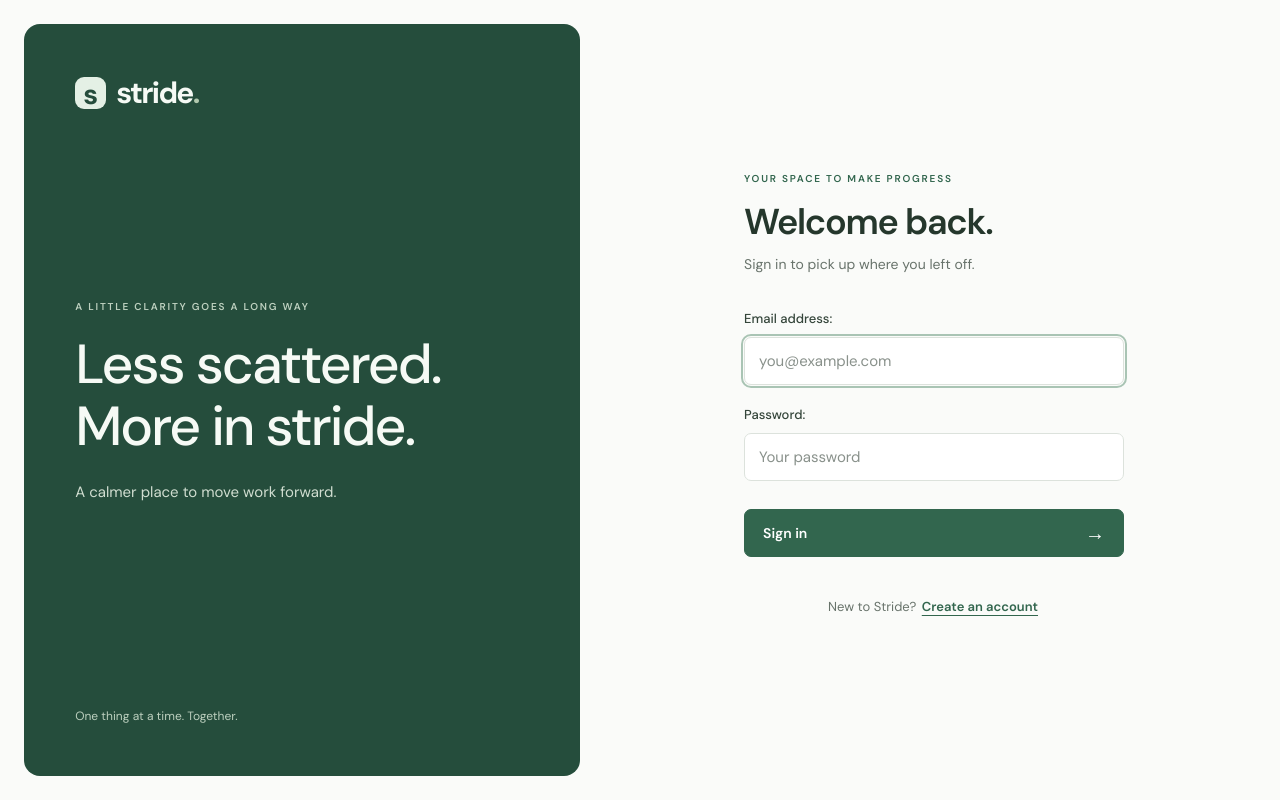
After one commit to rohitmendus/Stride, a Django app: a page that uses templates/accounts/base.html in a window 1280 px wide. The commit adds this page. Run offline with Django 5.2, Linux system fonts and the light colour scheme.

Commit message:
feat(auth): add session authentication and themed account pages

```diff
--- a/accounts/forms.py
+++ b/accounts/forms.py
@@ -1,6 +1,35 @@
-from django.contrib.auth.forms import BaseUserCreationForm, UserChangeForm
+from django import forms
+from django.contrib.auth.forms import (
+    AuthenticationForm,
+    BaseUserCreationForm,
+    UserChangeForm,
+)
 
 from .models import User
+
+
+class EmailLoginForm(AuthenticationForm):
+    username = forms.EmailField(
+        label="Email address",
+        widget=forms.EmailInput(
+            attrs={
+                "autofocus": True,
+                "autocomplete": "email",
+                "placeholder": "you@example.com",
+            }
+        ),
+    )
+    password = forms.CharField(
+        label="Password",
+        strip=False,
+        widget=forms.PasswordInput(
+            attrs={"autocomplete": "current-password", "placeholder": "Your password"}
+        ),
+    )
+    error_messages = {
+        **AuthenticationForm.error_messages,
+        "invalid_login": "Email or password is incorrect.",
+    }
 
 
 class AccountCreationForm(BaseUserCreationForm):
@@ -19,3 +48,35 @@ class AccountChangeForm(UserChangeForm):
 
     def clean_email(self):
         return User.objects.normalize_email(self.cleaned_data["email"])
+
+
+class RegistrationForm(AccountCreationForm):
+    first_name = forms.CharField(
+        label="First name",
+        max_length=150,
+        widget=forms.TextInput(
+            attrs={
+                "autofocus": True,
+                "autocomplete": "given-name",
+                "placeholder": "Your first name",
+            }
+        ),
+    )
+
+    class Meta(AccountCreationForm.Meta):
+        fields = ("first_name", "email")
+        labels = {"email": "Email address"}
+        widgets = {
+            "email": forms.EmailInput(
+                attrs={"autocomplete": "email", "placeholder": "you@example.com"}
+            )
+        }
+
+    def __init__(self, *args, **kwargs):
+        super().__init__(*args, **kwargs)
+        self.fields[
+            "password1"
+        ].help_text = "Use at least 10 characters, not just numbers."
+        self.fields["password1"].widget.attrs["placeholder"] = "Create a password"
+        self.fields["password2"].widget.attrs["placeholder"] = "Repeat your password"
+        self.fields["password2"].help_text = ""
--- /dev/null
+++ b/accounts/urls.py
@@ -0,0 +1,11 @@
+from django.contrib.auth.views import LogoutView
+from django.urls import path
+
+from . import views
+
+app_name = "accounts"
+urlpatterns = [
+    path("login/", views.SignInView.as_view(), name="login"),
+    path("register/", views.register, name="register"),
+    path("logout/", LogoutView.as_view(), name="logout"),
+]
--- a/accounts/views.py
+++ b/accounts/views.py
@@ -1 +1,41 @@
-# Create your views here.
+from django.contrib.auth import login
+from django.contrib.auth.decorators import login_not_required
+from django.contrib.auth.views import LoginView
+from django.db import IntegrityError, transaction
+from django.shortcuts import redirect, render
+from django.views.decorators.cache import never_cache
+from django.views.decorators.debug import sensitive_post_parameters
+from django.views.decorators.http import require_http_methods
+
+from .forms import EmailLoginForm, RegistrationForm
+from .models import User
+
+
+class SignInView(LoginView):
+    template_name = "accounts/login.html"
+    authentication_form = EmailLoginForm
+    redirect_authenticated_user = True
+
+
+@login_not_required
+@sensitive_post_parameters("password1", "password2")
+@never_cache
+@require_http_methods(["GET", "POST"])
+def register(request):
+    if request.user.is_authenticated:
+        return redirect("core:home")
+    form = RegistrationForm(request.POST if request.method == "POST" else None)
+    if request.method == "POST" and form.is_valid():
+        try:
+            with transaction.atomic():
+                user = form.save()
+        except IntegrityError:
+            if not User.objects.filter(
+                email__iexact=form.cleaned_data["email"]
+            ).exists():
+                raise
+            form.add_error("email", "An account with this email already exists.")
+        else:
+            login(request, user)
+            return redirect("core:home")
+    return render(request, "accounts/register.html", {"form": form})
--- a/config/settings.py
+++ b/config/settings.py
@@ -28,6 +28,7 @@ MIDDLEWARE = [
     "django.middleware.common.CommonMiddleware",
     "django.middleware.csrf.CsrfViewMiddleware",
     "django.contrib.auth.middleware.AuthenticationMiddleware",
+    "django.contrib.auth.middleware.LoginRequiredMiddleware",
     "django.contrib.messages.middleware.MessageMiddleware",
     "django.middleware.clickjacking.XFrameOptionsMiddleware",
 ]
@@ -60,6 +61,9 @@ DATABASES = {
     }
 }
 AUTH_USER_MODEL = "accounts.User"
+LOGIN_URL = "accounts:login"
+LOGIN_REDIRECT_URL = "core:home"
+LOGOUT_REDIRECT_URL = "accounts:login"
 
 AUTH_PASSWORD_VALIDATORS = [
     {
--- a/config/urls.py
+++ b/config/urls.py
@@ -3,5 +3,6 @@ from django.urls import include, path
 
 urlpatterns = [
     path("admin/", admin.site.urls),
+    path("", include("accounts.urls")),
     path("", include("core.urls")),
 ]
--- a/core/views.py
+++ b/core/views.py
@@ -1,10 +1,13 @@
+from django.contrib.auth.decorators import login_not_required
 from django.db import DatabaseError, connection
 from django.http import JsonResponse
 from django.shortcuts import render
+from django.views.decorators.cache import never_cache
 from django.views.decorators.http import require_GET
 
 
 @require_GET
+@never_cache
 def home(request):
     return render(request, "core/home.html")
 
@@ -19,6 +22,7 @@ def database_connected():
 
 
 @require_GET
+@login_not_required
 def health(request):
     connected = database_connected()
     return JsonResponse(
@@ -31,6 +35,7 @@ def health(request):
 
 
 @require_GET
+@login_not_required
 def connection_status(request):
     return render(
         request,
--- /dev/null
+++ b/static/css/auth.css
@@ -0,0 +1,77 @@
+.auth-shell {
+  display: grid;
+  grid-template-columns: minmax(0, 0.95fr) minmax(0, 1.1fr);
+  min-height: 100svh;
+  max-width: 1680px;
+  margin: 0 auto;
+  padding: 24px;
+  gap: 32px;
+  background: #fafbf9;
+}
+.auth-story {
+  display: flex;
+  flex-direction: column;
+  justify-content: space-between;
+  padding: clamp(32px, 4vw, 64px);
+  border-radius: 16px;
+  background: #254d3c;
+  color: #f6faf5;
+  gap: 64px;
+}
+.auth-story .brand { padding: 0; align-self: flex-start; }
+.auth-story .brand-mark { background: #e4f0e5; color: #254d3c; }
+.auth-story .brand-dot { color: #b1c8ae; }
+.auth-story-copy { padding: 32px 0; }
+.auth-eyebrow {
+  margin: 0 0 20px;
+  font-size: 10px;
+  font-weight: 600;
+  letter-spacing: 1.8px;
+  color: var(--accent);
+}
+.auth-story .auth-eyebrow { color: #bdd0bf; }
+.auth-story-copy h2 {
+  margin: 0 0 24px;
+  font-size: clamp(36px, 4.3vw, 64px);
+  font-weight: 500;
+  letter-spacing: -2px;
+  line-height: 1.12;
+}
+.auth-story-copy > p:last-child { font-size: 15px; color: #d0ddd0; }
+.auth-story-footer { margin: 0; font-size: 12px; color: #bdd0bf; }
+.auth-form-pane { display: flex; align-items: center; justify-content: center; padding: 44px 24px; min-width: 0; }
+.auth-content { width: 100%; max-width: 380px; }
+.auth-content > .auth-eyebrow { margin-bottom: 14px; }
+.auth-content h1 { margin: 0 0 10px; font-size: 36px; line-height: 1.2; letter-spacing: -1.3px; font-weight: 550; color: #25372c; }
+.auth-description { margin: 0; font-size: 14px; line-height: 1.7; color: #68736b; }
+.auth-form { margin-top: 32px; }
+.auth-form .field { margin-bottom: 20px; gap: 8px; font-size: 13px; color: #34453a; }
+.auth-form label { font-weight: 500; }
+.auth-form input:not([type="hidden"]) { width: 100%; min-height: 48px; padding: 12px 14px; font-size: 15px; border-radius: 7px; border-color: #dce2dc; background: var(--surface); }
+.auth-form input::placeholder { color: #89918b; }
+.auth-form .field-invalid input { border-color: #a54c4c; }
+.auth-form .field-help { font-size: 12px; color: #68736b; }
+.auth-submit { width: 100%; min-height: 48px; margin-top: 8px; padding: 12px 18px; font-size: 14px; justify-content: space-between; border-radius: 7px; box-shadow: none; }
+.auth-submit > span { font-size: 20px; font-weight: 400; line-height: 1; }
+.auth-switch { margin: 28px 0 0; color: #68736b; font-size: 13px; text-align: center; }
+.auth-switch a { display: inline-block; padding: 12px 2px; color: var(--accent); font-weight: 600; text-decoration: underline; text-decoration-thickness: 1px; text-underline-offset: 4px; }
+.auth-switch a:hover { color: #254d3c; }
+.auth-errors { margin-bottom: 22px; padding: 12px 14px; border: 1px solid #edcfcb; background: #fcf3f1; border-radius: 7px; color: #8f3935; font-size: 13px; }
+.auth-errors ul, .field-errors { margin: 0; padding: 0; list-style: none; }
+.field-errors { color: #963f3a; font-size: 12px; line-height: 1.6; }
+
+@media (max-width: 760px) {
+  .auth-shell { grid-template-columns: minmax(0, 1fr); align-content: start; padding: 28px 24px; gap: 0; }
+  .auth-story { display: block; padding: 0; background: transparent; color: var(--ink); }
+  .auth-story .brand-mark { background: var(--accent); color: white; }
+  .auth-story .brand-dot { color: var(--accent); }
+  .auth-story-copy, .auth-story-footer { display: none; }
+  .auth-form-pane { padding: 52px 0 24px; }
+  .auth-content h1 { font-size: 32px; }
+  .auth-form input:not([type="hidden"]) { font-size: 16px; }
+}
+@media (max-width: 360px) {
+  .auth-shell { padding-inline: 20px; }
+  .auth-content h1 { font-size: 29px; }
+  .auth-eyebrow { font-size: 9px; letter-spacing: 1.4px; }
+}
--- a/static/css/site.css
+++ b/static/css/site.css
@@ -1 +1,3 @@
 .foundation{margin:0;min-height:100svh;padding:36px clamp(20px,6vw,88px);background:#fafbf9}.foundation .brand{padding:0}.foundation-content{max-width:650px;padding-top:100px}.foundation-content h1{font-size:36px;letter-spacing:-1.2px;font-weight:550;margin:14px 0;color:#25372c}.foundation-content>p:not(.eyebrow){font-size:14px;color:#7b847e;line-height:1.8}.connection-panel{display:flex;align-items:center;gap:14px;flex-wrap:wrap;margin-top:28px}.connection-status{font-size:12px;color:var(--muted)}.connection-status.connected{color:var(--accent)}.connection-status.unavailable{color:#a54c4c}.connection-panel .button{font-size:12px;min-height:44px}.site-messages{position:fixed;top:20px;right:20px;max-width:350px;z-index:50}.site-message{background:#edf4ef;border:1px solid #dce6df;padding:12px 16px;border-radius:7px;color:var(--accent)}.field-help{font-size:12px;color:var(--muted);line-height:1.6}.field-help ul{padding-left:20px}.field-invalid input{border-color:#a54c4c}
+.workspace-header { display: flex; align-items: center; justify-content: space-between; gap: 20px; }
+.workspace-header .button { min-height: 44px; padding: 10px 16px; background: var(--accent-soft); color: var(--accent); font-size: 13px; }
--- /dev/null
+++ b/templates/accounts/base.html
@@ -0,0 +1,25 @@
+{% extends "base.html" %}
+{% load static %}
+{% block extra_head %}<link rel="stylesheet" href="{% static 'css/auth.css' %}">{% endblock %}
+{% block content %}
+<main class="auth-shell">
+  <aside class="auth-story" aria-label="Stride">
+    {% include "components/brand.html" %}
+    <div class="auth-story-copy">
+      <p class="auth-eyebrow">A LITTLE CLARITY GOES A LONG WAY</p>
+      <h2>Less scattered.<br>More in stride.</h2>
+      <p>A calmer place to move work forward.</p>
+    </div>
+    <p class="auth-story-footer">One thing at a time. Together.</p>
+  </aside>
+  <section class="auth-form-pane" aria-labelledby="auth-title">
+    <div class="auth-content">
+      <p class="auth-eyebrow">YOUR SPACE TO MAKE PROGRESS</p>
+      <h1 id="auth-title">{% block auth_heading %}{% endblock %}</h1>
+      <p class="auth-description">{% block auth_description %}{% endblock %}</p>
+      {% block auth_content %}{% endblock %}
+      <p class="auth-switch">{% block auth_switch %}{% endblock %}</p>
+    </div>
+  </section>
+</main>
+{% endblock %}
--- /dev/null
+++ b/templates/accounts/login.html
@@ -0,0 +1,6 @@
+{% extends "accounts/base.html" %}
+{% block title %}Sign in · Stride{% endblock %}
+{% block auth_heading %}Welcome back.{% endblock %}
+{% block auth_description %}Sign in to pick up where you left off.{% endblock %}
+{% block auth_content %}{% include "accounts/partials/form.html" with submit_label="Sign in" %}{% endblock %}
+{% block auth_switch %}New to Stride? <a href="{% url 'accounts:register' %}">Create an account</a>{% endblock %}
--- /dev/null
+++ b/templates/accounts/partials/form.html
@@ -0,0 +1,9 @@
+<form method="post" class="auth-form" novalidate>
+  {% csrf_token %}
+  {% if next %}<input type="hidden" name="next" value="{{ next }}">{% endif %}
+  {% if form.non_field_errors %}
+  <div class="auth-errors" role="alert">{{ form.non_field_errors }}</div>
+  {% endif %}
+  {% for field in form %}{% include "components/form_field.html" with field=field only %}{% endfor %}
+  <button class="button button-primary auth-submit" type="submit">{{ submit_label }} <span aria-hidden="true">&rarr;</span></button>
+</form>
--- /dev/null
+++ b/templates/accounts/partials/logout.html
@@ -0,0 +1,4 @@
+<form action="{% url 'accounts:logout' %}" method="post">
+  {% csrf_token %}
+  <button class="button" type="submit">Sign out</button>
+</form>
--- /dev/null
+++ b/templates/accounts/register.html
@@ -0,0 +1,6 @@
+{% extends "accounts/base.html" %}
+{% block title %}Create an account · Stride{% endblock %}
+{% block auth_heading %}Find your stride.{% endblock %}
+{% block auth_description %}Create an account. Make a little progress.{% endblock %}
+{% block auth_content %}{% include "accounts/partials/form.html" with submit_label="Create account" %}{% endblock %}
+{% block auth_switch %}Already have an account? <a href="{% url 'accounts:login' %}">Sign in</a>{% endblock %}
--- a/templates/components/form_field.html
+++ b/templates/components/form_field.html
@@ -1,6 +1,6 @@
 <div class="field{% if field.errors %} field-invalid{% endif %}">
   {{ field.label_tag }}
   {{ field }}
-  {% if field.help_text %}<div class="field-help">{{ field.help_text }}</div>{% endif %}
-  {% for error in field.errors %}<p class="form-error">{{ error }}</p>{% endfor %}
+  {% if field.help_text %}<div class="field-help" id="{{ field.auto_id }}_helptext">{{ field.help_text }}</div>{% endif %}
+  {% if field.errors %}<ul class="field-errors" id="{{ field.auto_id }}_error">{% for error in field.errors %}<li>{{ error }}</li>{% endfor %}</ul>{% endif %}
 </div>
```
Also changed, not shown: accounts/tests/test_auth.py (added, +172 -0 lines), core/tests/test_setup.py (+7 -2 lines), templates/core/home.html (+5 -2 lines), README.md.
